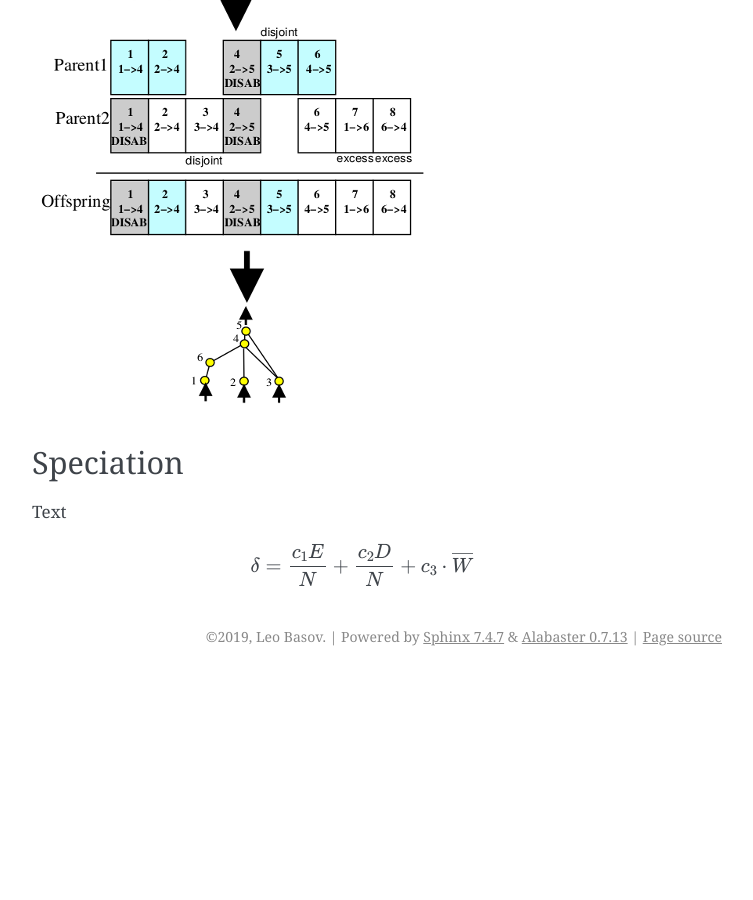
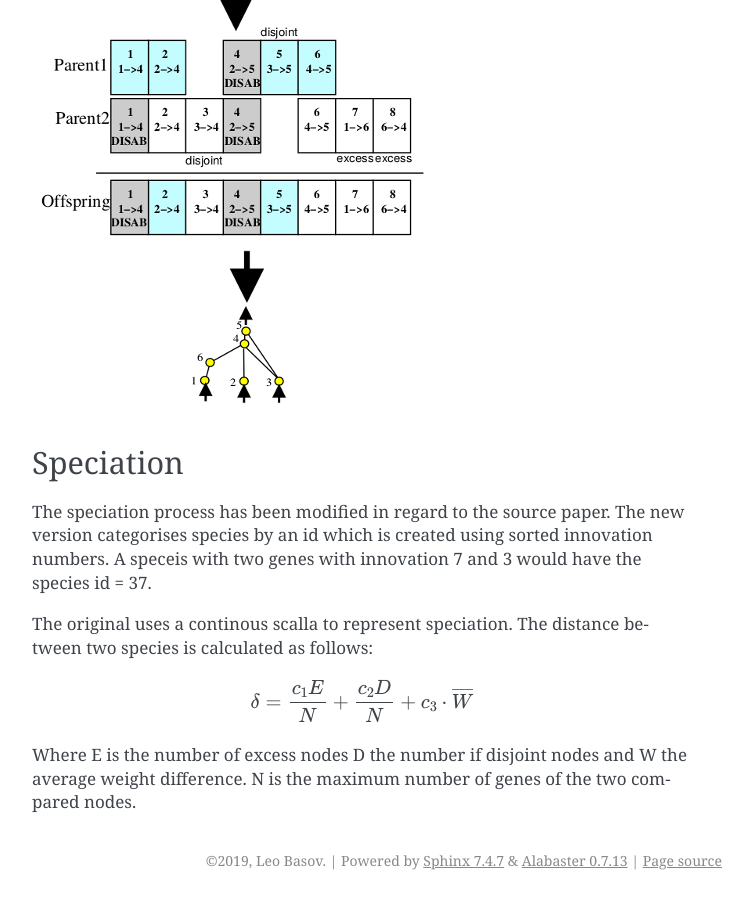
Before and after one commit to LeoBasov/neat-python, a Sphinx documentation site: the page built from doc/source/files/model.rst, in a window 1280 px wide and 900 px high, scrolled down 1353 px. Shown: the whole window, without its empty margins (388-1141 px from the left). Built offline with Sphinx 7.4.7, drawn with Linux system fonts in a browser that asks for light colours; before the commit the page ends 2029 px from its top, so only the background shows below that.

Commit message:
Extended the documentation.

```diff
--- a/doc/source/files/model.rst
+++ b/doc/source/files/model.rst
@@ -22,11 +22,19 @@ Text
 
 Speciation
 ----------
-Text
+The speciation process has been modified in regard to the source paper.
+The new version categorises species by an id which is created using sorted innovation numbers.
+A speceis with two genes with innovation 7 and 3 would have the species id = 37.
+
+The original uses a continous scalla to represent speciation.
+The distance between two species is calculated as follows:
 
 .. math::
    \delta = \frac{c_1 E}{N} + \frac{c_2 D}{N} + c_3 \cdot{\overline{W}}
 
+Where E is the number of excess nodes D the number if disjoint nodes and W the average weight difference.
+N is the maximum number of genes of the two compared nodes.
+
 .. |genome| image:: /_static/genome.png
 .. |mating| image:: /_static/mating_neat.png
 .. |mutation| image:: /_static/mutation.png
```
